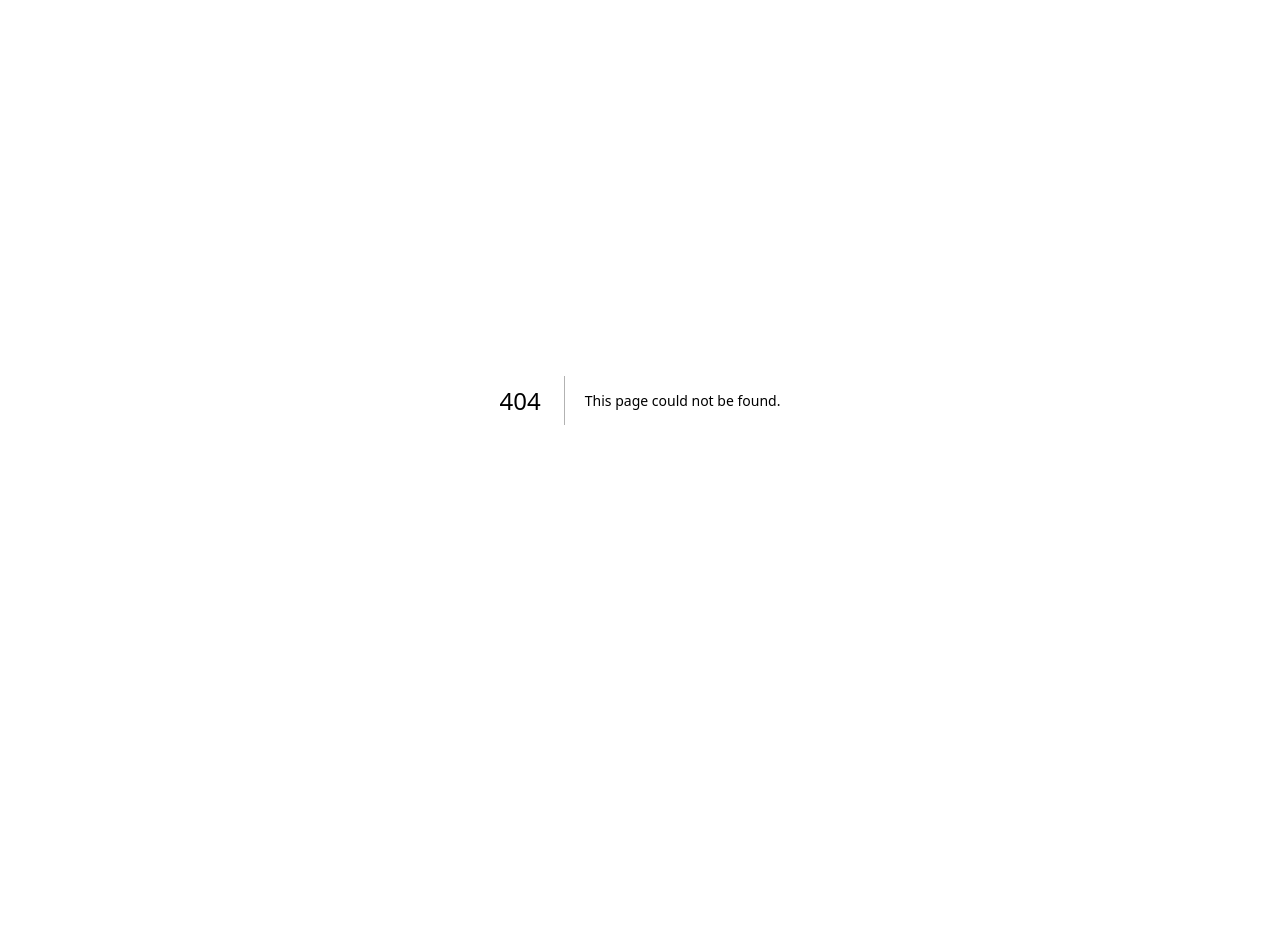
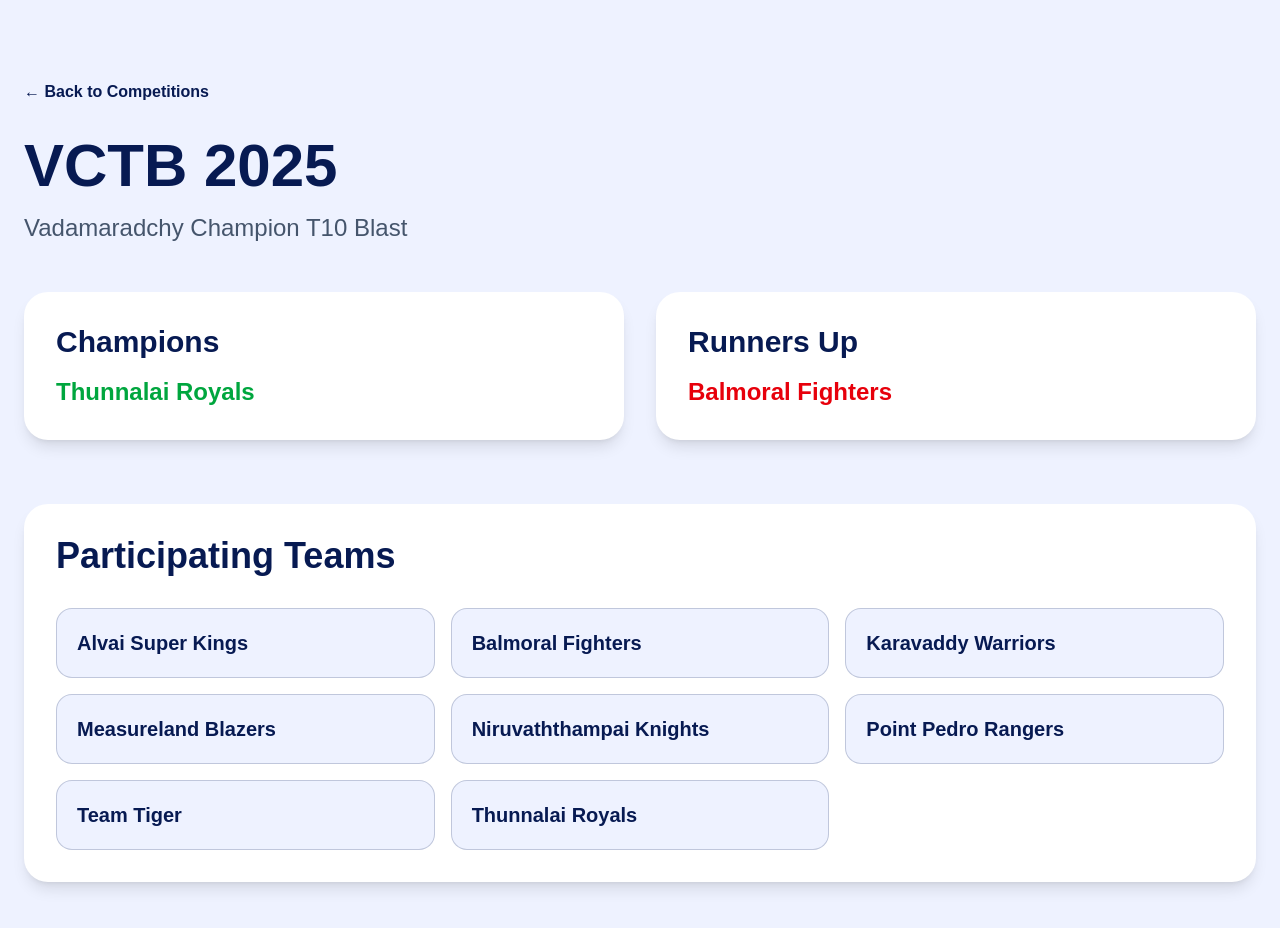
Before and after one commit to thanusan97-blip/spiders-cricket-club, a Next.js app: page /competitions/vctb2025 in a window 1280 px wide. Before the commit this address had no page. Shown: the top 928 px of the page. Before the commit the page ends 800 px from the top, so only its background shows below. Built offline with nearby package versions, Linux system fonts and the light colour scheme.

Commit message:
Added VCTB 2025 page

```diff
--- a/app/competitions/page.tsx
+++ b/app/competitions/page.tsx
@@ -162,7 +162,7 @@ export default function CompetitionsPage() {
                 </p>
 
                 <a
-                  href="/competitions/2025"
+                  href="/competitions/vctb2025"
                   className="mt-4 inline-block text-lg font-bold"
                 >
                   Open 2025 competition →
--- /dev/null
+++ b/app/competitions/vctb2025/page.tsx
@@ -0,0 +1,67 @@
+import Link from "next/link";
+
+const teams = [
+  "Alvai Super Kings",
+  "Balmoral Fighters",
+  "Karavaddy Warriors",
+  "Measureland Blazers",
+  "Niruvaththampai Knights",
+  "Point Pedro Rangers",
+  "Team Tiger",
+  "Thunnalai Royals",
+];
+
+export default function VCTB2025Page() {
+  return (
+    <main className="min-h-screen bg-[#eef2ff] px-6 py-20 text-[#071a52]">
+      <div className="mx-auto max-w-7xl">
+        <Link href="/competitions" className="font-bold hover:underline">
+          ← Back to Competitions
+        </Link>
+
+        <h1 className="mt-8 text-6xl font-extrabold">
+          VCTB 2025
+        </h1>
+
+        <p className="mt-4 text-2xl text-slate-600">
+          Vadamaradchy Champion T10 Blast
+        </p>
+
+        <div className="mt-12 grid gap-8 md:grid-cols-2">
+          <div className="rounded-3xl bg-white p-8 shadow-lg">
+            <h2 className="text-3xl font-bold">Champions</h2>
+
+            <p className="mt-4 text-2xl font-extrabold text-green-600">
+              Thunnalai Royals
+            </p>
+          </div>
+
+          <div className="rounded-3xl bg-white p-8 shadow-lg">
+            <h2 className="text-3xl font-bold">Runners Up</h2>
+
+            <p className="mt-4 text-2xl font-extrabold text-red-600">
+              Balmoral Fighters
+            </p>
+          </div>
+        </div>
+
+        <section className="mt-16 rounded-3xl bg-white p-8 shadow-lg">
+          <h2 className="text-4xl font-extrabold">
+            Participating Teams
+          </h2>
+
+          <div className="mt-8 grid gap-4 md:grid-cols-2 lg:grid-cols-3">
+            {teams.map((team) => (
+              <div
+                key={team}
+                className="rounded-2xl border border-[#071a52]/20 bg-[#eef2ff] p-5 text-xl font-bold"
+              >
+                {team}
+              </div>
+            ))}
+          </div>
+        </section>
+      </div>
+    </main>
+  );
+}
```
